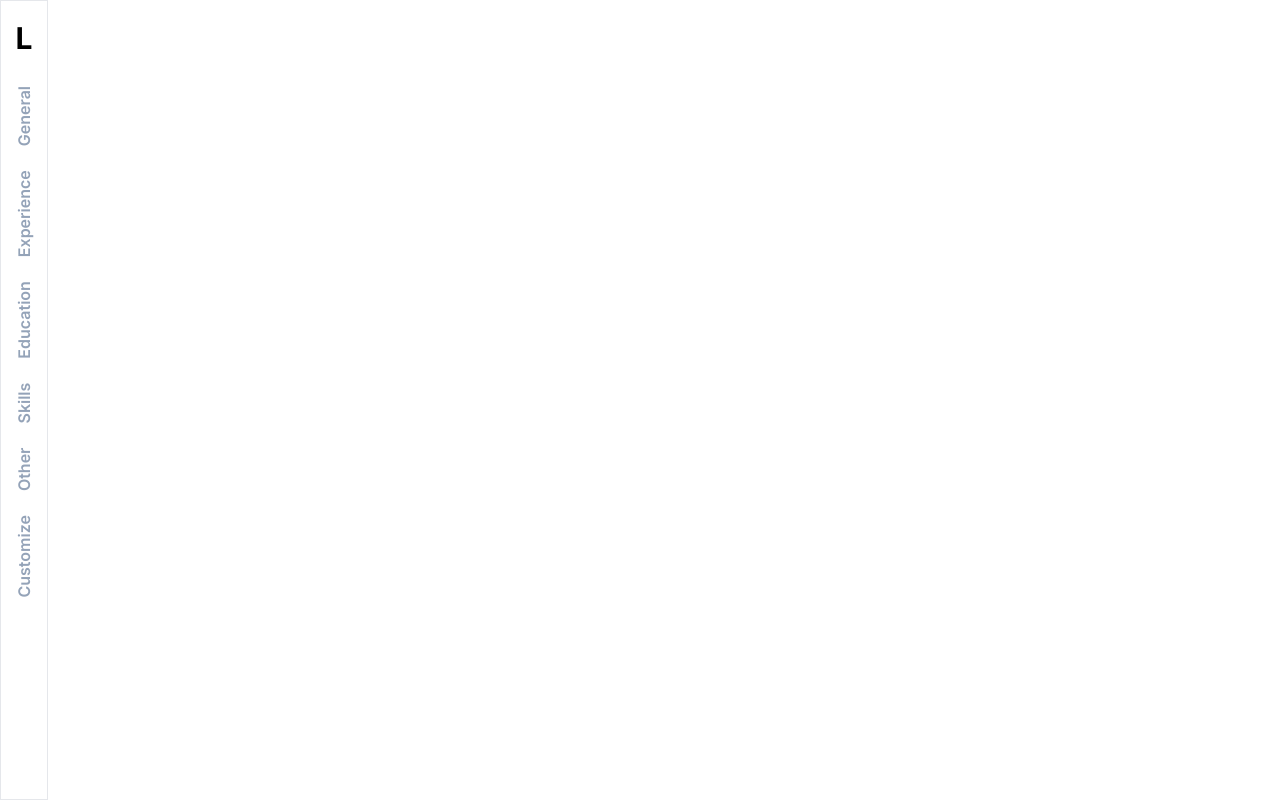
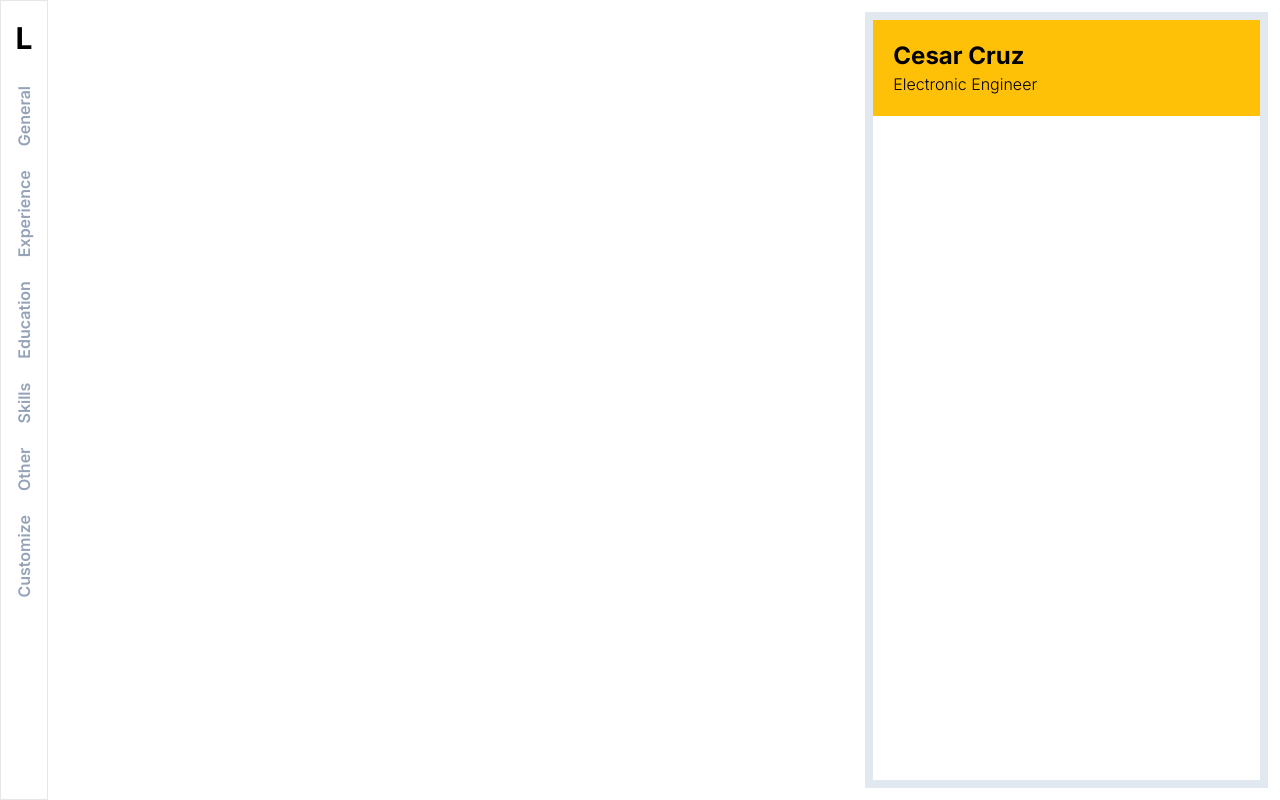
Before and after one commit to kagunecode/cv_generator, a React (Vite) app: page / in a window 1280 px wide. Built offline with nearby package versions, Linux system fonts and the light colour scheme.

Commit message:
Configured the layout to show correctly

```diff
--- a/src/routes/Root.jsx
+++ b/src/routes/Root.jsx
@@ -1,13 +1,19 @@
 import Navbar from "../components/Navbar";
 import sectionInfo from "../data/sectionInfo";
+import PreviewCV from "../components/PreviewCV";
 import { Outlet } from "react-router-dom";
 
 export default function Root() {
 	return (
 		<div className="h-screen">
 			<Navbar sectionInfo={sectionInfo}></Navbar>
-			<div className="w-[calc(60vw-3rem)] translate-x-[3rem] p-3">
-				<Outlet></Outlet>
+			<div className="grid grid-cols-3 w-[calc(100vw-3rem)] h-full translate-x-[3rem] p-3">
+				<div className="col-span-2">
+					<Outlet></Outlet>
+				</div>
+				<div className="bg-slate-200 p-2 col-span-1">
+					<PreviewCV></PreviewCV>
+				</div>
 			</div>
 		</div>
 	);
```
